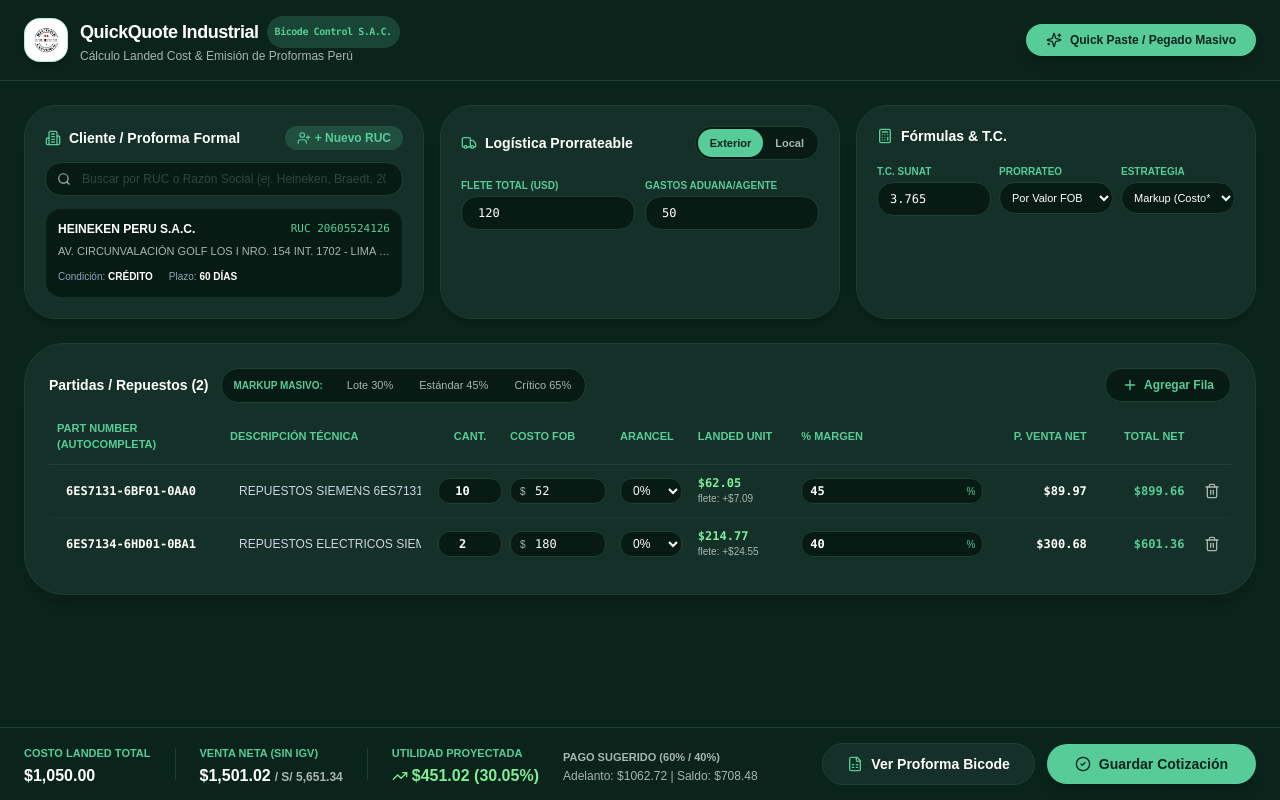
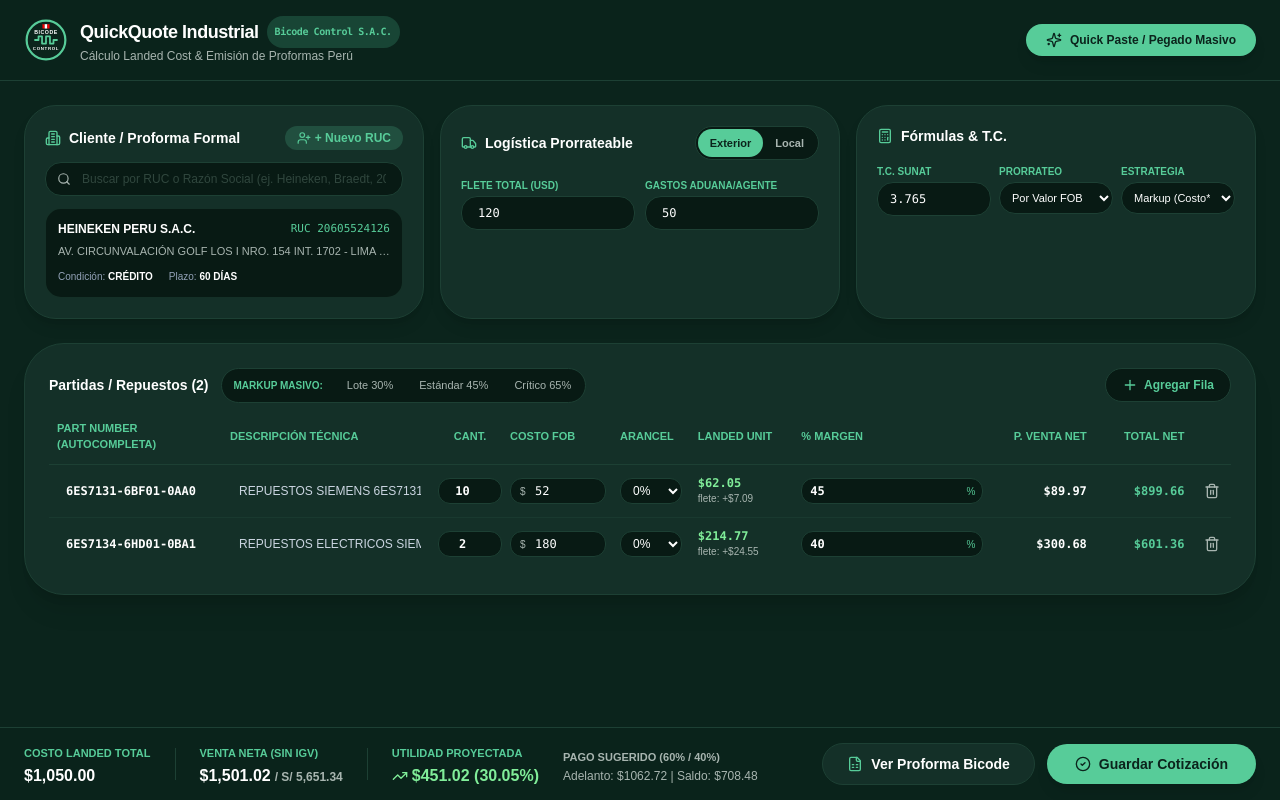
Before and after one commit to aparties/cotizador, a Next.js app: page / in a window 1280 px wide. Built offline with nearby package versions, Linux system fonts and the light colour scheme.

Commit message:
feat: integrar componente Logo.tsx y favicon.svg oficiales

```diff
--- a/src/app/layout.tsx
+++ b/src/app/layout.tsx
@@ -4,6 +4,11 @@ import "./globals.css";
 export const metadata: Metadata = {
   title: "QuickQuote Industrial - Bicode Control",
   description: "Cotizador ágil de repuestos industriales y landed cost para Perú",
+  icons: {
+    icon: "/favicon.svg",
+    shortcut: "/favicon.svg",
+    apple: "/favicon.svg",
+  },
 };
 
 export default function RootLayout({
@@ -13,6 +18,9 @@ export default function RootLayout({
 }>) {
   return (
     <html lang="es">
+      <head>
+        <link rel="icon" href="/favicon.svg" type="image/svg+xml" />
+      </head>
       <body className="antialiased bg-[#0b241c] text-white min-h-screen">
         {children}
       </body>
--- a/src/app/page.tsx
+++ b/src/app/page.tsx
@@ -15,7 +15,8 @@ import { QuoteItemsTable } from '@/components/quote/QuoteItemsTable';
 import { KpiSummaryBar } from '@/components/quote/KpiSummaryBar';
 import { BicodeProformaView } from '@/components/quote/BicodeProformaView';
 import { SelectedCustomer } from '@/components/quote/CustomerSelector';
-import { Sparkles, Layers } from 'lucide-react';
+import Logo from '@/components/Logo';
+import { Sparkles } from 'lucide-react';
 
 export default function Home() {
   const [isPasteOpen, setIsPasteOpen] = useState(false);
@@ -113,13 +114,7 @@ export default function Home() {
       <header className="border-b border-[#1d4034] bg-[#0b241c]/90 px-6 py-4 sticky top-0 z-30 backdrop-blur-md">
         <div className="mx-auto flex max-w-7xl items-center justify-between">
           <div className="flex items-center gap-3">
-            <div className="h-11 w-11 rounded-2xl bg-white p-1 border border-[#57cc99]/40 flex items-center justify-center shadow-md">
-              <img
-                src="/bicode-logo.png"
-                alt="Logo Bicode Control"
-                className="h-full w-full object-contain"
-              />
-            </div>
+            <Logo className="w-11 h-11 transition-transform hover:scale-105" />
             <div>
               <h1 className="text-lg font-bold tracking-tight text-white flex items-center gap-2">
                 QuickQuote Industrial
--- /dev/null
+++ b/src/components/Logo.tsx
@@ -0,0 +1,78 @@
+"use client";
+
+import React from "react";
+
+/**
+ * High-Visibility Bicode Control Logo - Simplified for Digital Screens.
+ * This version prioritizes clarity and a clean "Skiz" aesthetic while maintaining
+ * the core brand identity: Circular Border, Pulse Wave, and Flag.
+ */
+export default function Logo({ className = "w-10 h-10", color = "#57cc99" }: { className?: string, color?: string }) {
+  return (
+    <svg
+      viewBox="0 0 100 100"
+      className={className}
+      xmlns="http://www.w3.org/2000/svg"
+    >
+      {/* 1. Base Container - Deep dark green circle to anchor the brand */}
+      <circle cx="50" cy="50" r="48" fill="#0b241c" />
+
+      {/* 2. Main Branding Border - Thick and clear */}
+      <circle cx="50" cy="50" r="44" stroke={color} strokeWidth="5" fill="none" />
+
+      {/* 3. The Central Pulse (Digital Wave) - Precise and centered */}
+      <path
+        d="M25 50 H33 V42 H41 V58 H50 V42 H59 V58 H67 V50 H75"
+        stroke={color}
+        strokeWidth="4"
+        strokeLinecap="round"
+        strokeLinejoin="round"
+        fill="none"
+      />
+
+      {/* 4. Peruvian Flag Symbol - Centered at the top, clear and balanced */}
+      <g transform="translate(42, 14)">
+        <rect x="0" y="0" width="5" height="10" fill="#FF0000" rx="0.5" />
+        <rect x="5" y="0" width="6" height="10" fill="#FFFFFF" />
+        <rect x="11" y="0" width="5" height="10" fill="#FF0000" rx="0.5" />
+      </g>
+
+      {/* 5. Clean, Legible Branding Text - Using straight-aligned labels for maximum clarity */}
+      <text
+        x="50"
+        y="36"
+        fill="white"
+        fontSize="12"
+        fontWeight="900"
+        textAnchor="middle"
+        style={{ letterSpacing: '0.1em' }}
+      >
+        BICODE
+      </text>
+
+      <text
+        x="50"
+        y="72"
+        fill="white"
+        fontSize="10"
+        fontWeight="800"
+        textAnchor="middle"
+        style={{ letterSpacing: '0.15em' }}
+      >
+        CONTROL
+      </text>
+
+      {/* TM indicator */}
+      <text
+        x="47"
+        y="55"
+        fill={color}
+        fontSize="4"
+        fontWeight="bold"
+        opacity="0.6"
+      >
+        TM
+      </text>
+    </svg>
+  );
+}
```
Also changed, not shown: public/favicon.svg (added), src/app/icon.svg (added).
